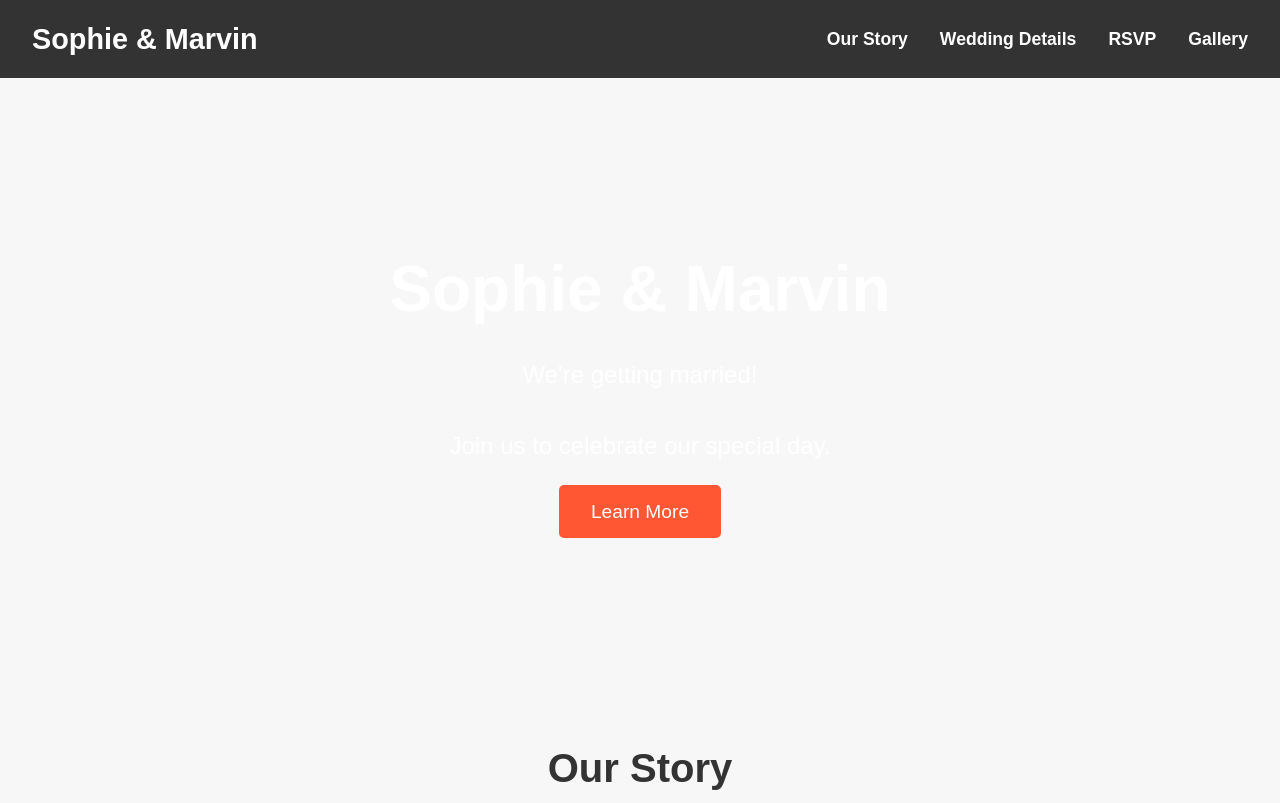
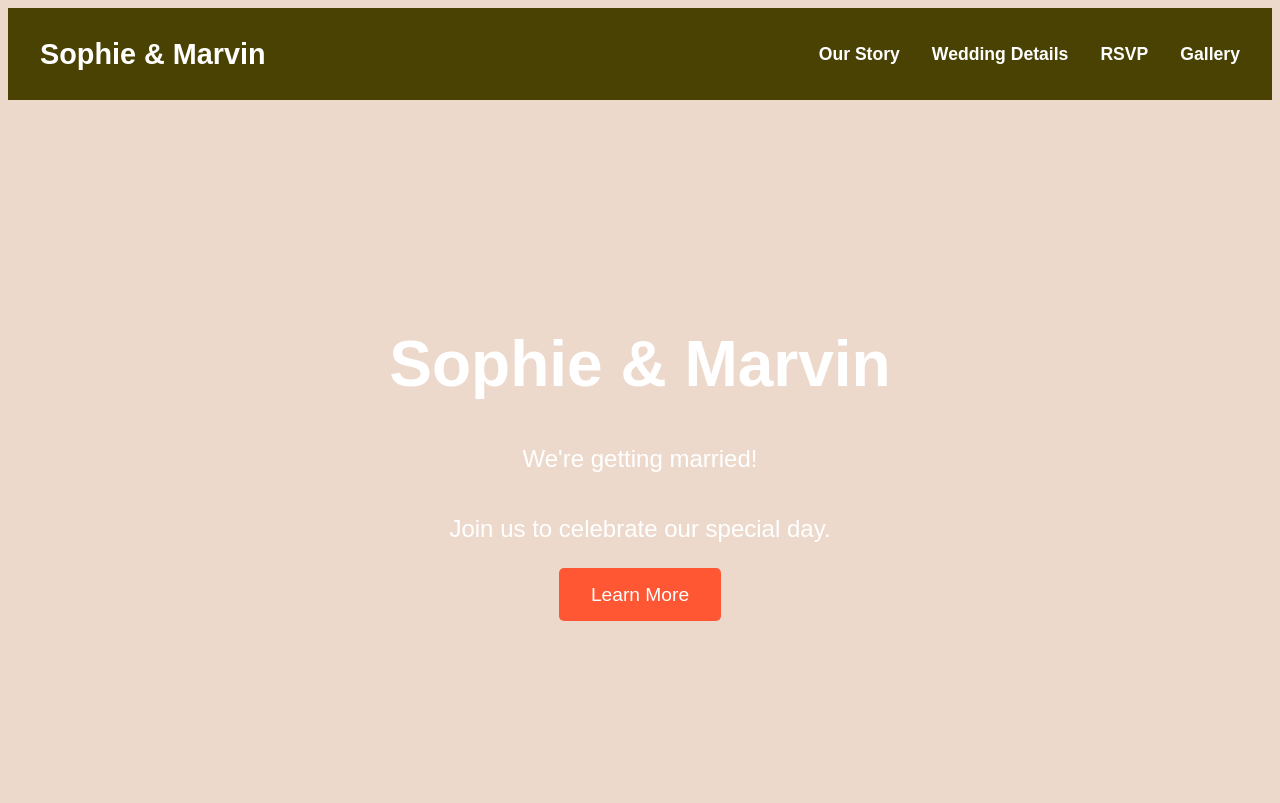
Before and after one commit to sophiekaymiller/wedding-website, a plain HTML site: page index.html in a window 1280 px wide. Shown: the top 803 px of the page. Drawn offline with Linux system fonts and the light colour scheme.

Commit message:
Update styles.css

```diff
--- a/styles.css
+++ b/styles.css
@@ -1,4 +1,4 @@
-* {
+d* {
     margin: 0;
     padding: 0;
     box-sizing: border-box;
@@ -7,12 +7,12 @@
 body {
     font-family: 'Arial', sans-serif;
     line-height: 1.6;
-    background-color: #f7f7f7;
+    background-color: #edd9cc;
     color: #333;
 }
 
 header {
-    background: #333;
+    background: #4a4203;
     color: #fff;
     padding: 1rem 2rem;
     display: flex;
```
